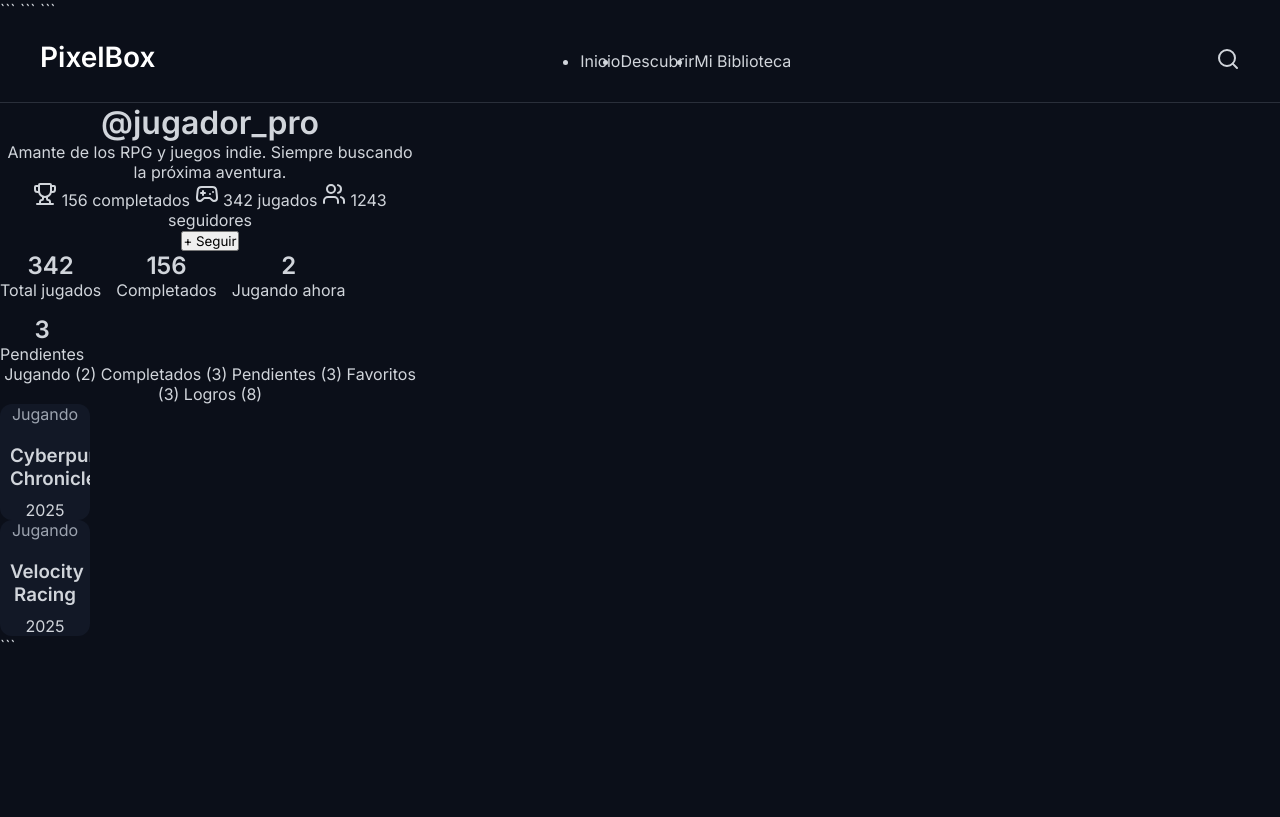
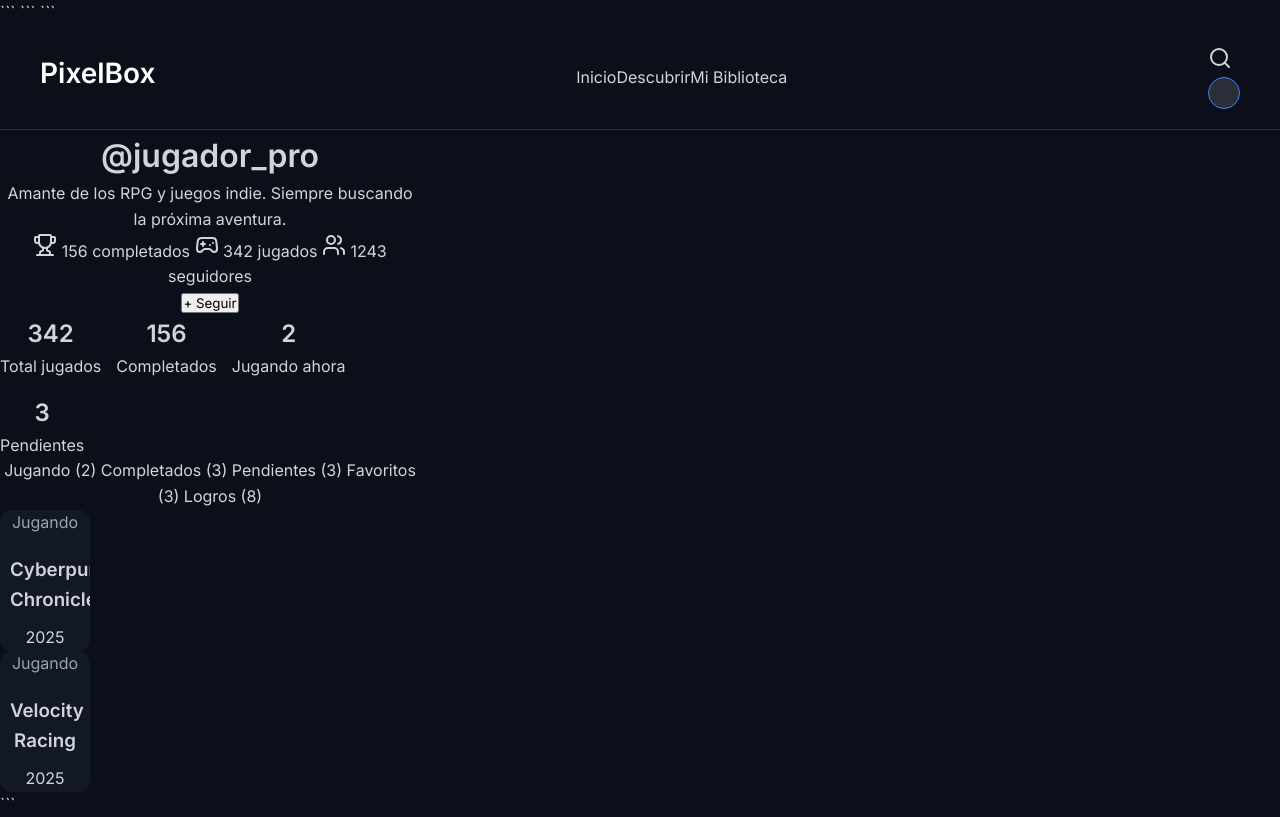
Before and after one commit to Nuriaadr/PixelBoxTFG-final, a PHP site: page /html/perfil.html in a window 1280 px wide. Before the commit the page ends 643 px from the top, so only its background shows below. Run offline with PHP 8.4, Linux system fonts and the light colour scheme; some libraries are stand-ins or nearby versions.

Commit message:
primeras modificaciones css perfil

```diff
--- a/PixelBoxTFG-master/estilos/style.css
+++ b/PixelBoxTFG-master/estilos/style.css
@@ -1,16 +1,25 @@
 /* ===================== VARIABLES ===================== */
+/*Colores Base*/
 :root {
   --bg-main: #0b0f19;
   --bg-card: #121826;
+  --bg-profile: #0d0d0d;
 
+  /*Colores primarios*/
   --primary: #3b82f6;
   --secondary: #2a2f3a;
   --danger: #ef4444;
+  --accent-green: #2ecc71;
+  --accent-purple: #a855f7;
+  --accent-orange: #f97316;
 
+  /* Colores texto*/
   --text-main: #d1d5db;
   --text-muted: #9ca3af;
   --text-white: #ffffff;
+  --text-dim: #a0a0a0;
 
+  /* estados y logros */
   --status-playing: #3b82f6;
   --status-pending: #eab308;
   --status-completed: #22c55e;
@@ -38,6 +47,7 @@
 body {
   background-color: var(--bg-main);
   color: var(--text-main);
+  line-height: 1.6;
 }
 
 /* ===================== LOGIN ===================== */
@@ -183,6 +193,10 @@
   padding: 20px 40px;
   border-bottom: 1px solid var(--secondary);
   position: relative;
+  background-color: var(--bg-main);
+  position: sticky;
+  top: 0;
+  z-index: 1000;
 }
 
 .nav-left {
@@ -193,12 +207,17 @@
 
 .nav-links {
   display: flex;
+  list-style: none;
 }
 
 .nav-links a {
   color: var(--text-muted);
   text-decoration: none;
   margin-right: 20px;
+  margin-right: 20px;
+  cursor: pointer;
+  font-size: 14px;
+  transition: color 0.3s;
 }
 
 .nav-links a:hover {
@@ -211,11 +230,12 @@
   gap: 15px;
 }
 
-.avatar {
+.user-mini-avatar, .avatar {
   width: 32px;
   height: 32px;
   border-radius: 50%;
   background: var(--secondary);
+  border: 1px solid var(--primary);
 }
 
 /* ===================== HERO ===================== */
```
